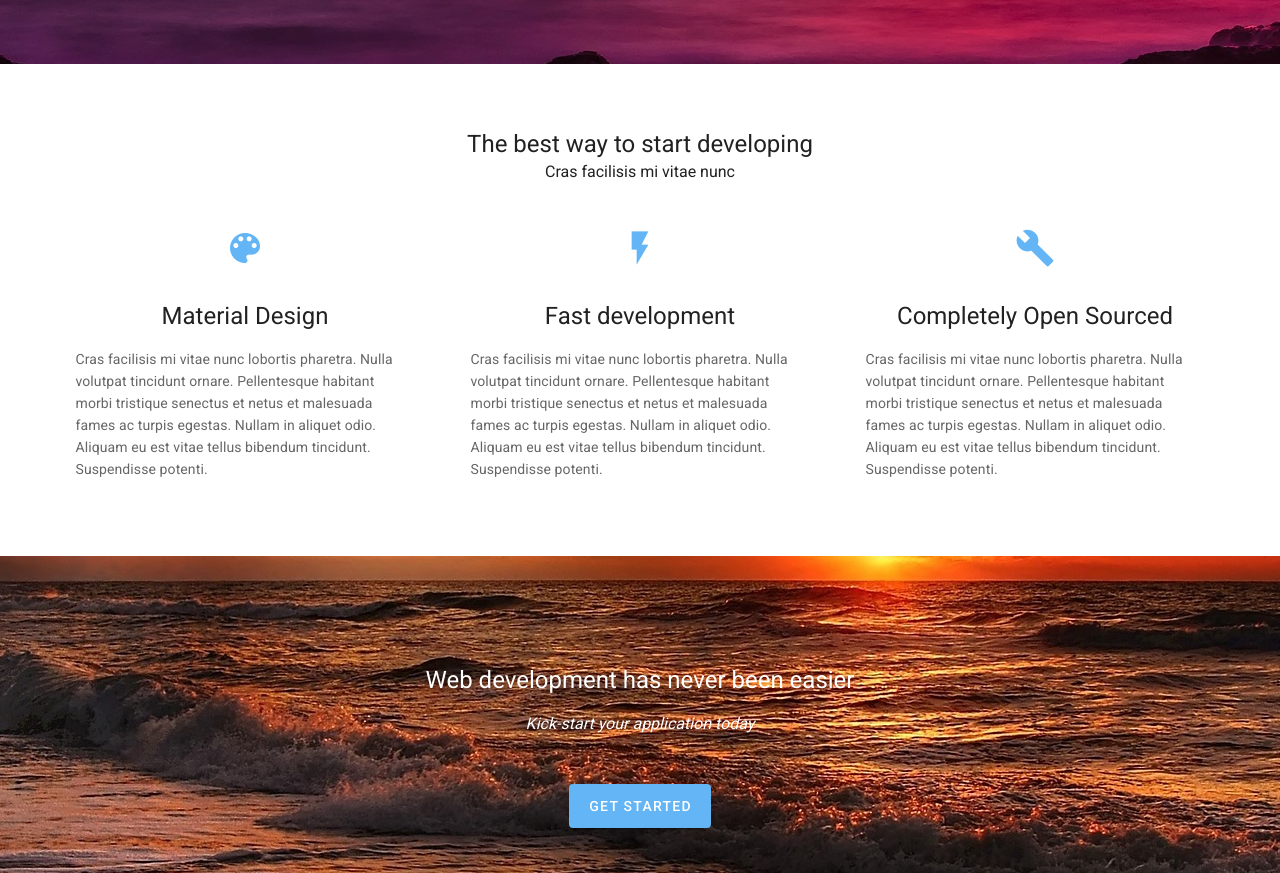
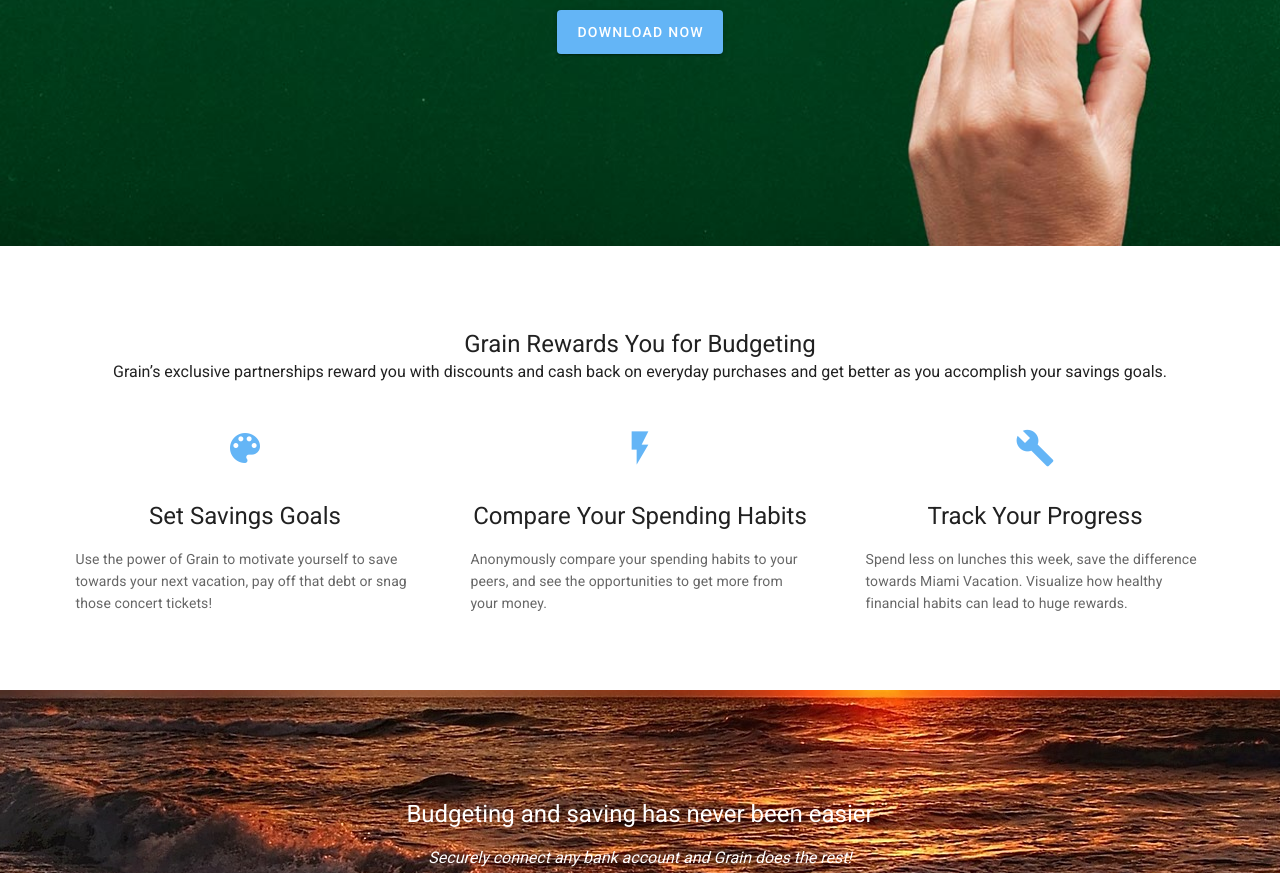
Before and after one commit to dandonovan78/grain-web, a plain HTML site: page index.html in a window 1280 px wide. Shown: the part 600-1473 px from the top of the page. Drawn offline with nearby package versions, Linux system fonts and the light colour scheme.

Commit message:
Updated home page with sample images and text

```diff
--- a/index.html
+++ b/index.html
@@ -16,7 +16,7 @@
     </v-toolbar>
     <v-content>
       <section>
-        <v-parallax src="assets/hero.jpeg" height="600">
+        <v-parallax src="assets/Happiness-vs-Wealth.jpg" height="800">
           <v-layout
             column
             align-center
@@ -48,9 +48,10 @@
         >
           <v-flex xs12 sm4 class="my-4">
             <div class="text-center">
-              <h2 class="headline">The best way to start developing</h2>
+              <h2 class="headline">Grain Rewards You for Budgeting</h2>
               <span class="subheading">
-                Cras facilisis mi vitae nunc
+                Grain’s exclusive partnerships reward you with discounts and cash back on everyday purchases
+                and get better as you accomplish your savings goals.
               </span>
             </div>
           </v-flex>
@@ -63,12 +64,10 @@
                       <v-icon x-large class="blue--text text--lighten-2">mdi-palette</v-icon>
                     </v-card-text>
                     <v-card-title primary-title class="layout justify-center">
-                      <div class="headline text-center">Material Design</div>
+                      <div class="headline text-center">Set Savings Goals</div>
                     </v-card-title>
                     <v-card-text>
-                      Cras facilisis mi vitae nunc lobortis pharetra. Nulla volutpat tincidunt ornare.
-                      Pellentesque habitant morbi tristique senectus et netus et malesuada fames ac turpis egestas.
-                      Nullam in aliquet odio. Aliquam eu est vitae tellus bibendum tincidunt. Suspendisse potenti.
+                      Use the power of Grain to motivate yourself to save towards your next vacation, pay off that debt or snag those concert tickets!
                     </v-card-text>
                   </v-card>
                 </v-flex>
@@ -78,12 +77,10 @@
                       <v-icon x-large class="blue--text text--lighten-2">mdi-flash</v-icon>
                     </v-card-text>
                     <v-card-title primary-title class="layout justify-center">
-                      <div class="headline">Fast development</div>
+                      <div class="headline">Compare Your Spending Habits</div>
                     </v-card-title>
                     <v-card-text>
-                      Cras facilisis mi vitae nunc lobortis pharetra. Nulla volutpat tincidunt ornare.
-                      Pellentesque habitant morbi tristique senectus et netus et malesuada fames ac turpis egestas.
-                      Nullam in aliquet odio. Aliquam eu est vitae tellus bibendum tincidunt. Suspendisse potenti.
+                      Anonymously compare your spending habits to your peers, and see the opportunities to get more from your money.
                     </v-card-text>
                   </v-card>
                 </v-flex>
@@ -93,12 +90,10 @@
                       <v-icon x-large class="blue--text text--lighten-2">mdi-wrench</v-icon>
                     </v-card-text>
                     <v-card-title primary-title class="layout justify-center">
-                      <div class="headline text-center">Completely Open Sourced</div>
+                      <div class="headline text-center">Track Your Progress</div>
                     </v-card-title>
                     <v-card-text>
-                      Cras facilisis mi vitae nunc lobortis pharetra. Nulla volutpat tincidunt ornare.
-                      Pellentesque habitant morbi tristique senectus et netus et malesuada fames ac turpis egestas.
-                      Nullam in aliquet odio. Aliquam eu est vitae tellus bibendum tincidunt. Suspendisse potenti.
+                      Spend less on lunches this week, save the difference towards Miami Vacation. Visualize how healthy financial habits can lead to huge rewards.
                     </v-card-text>
                   </v-card>
                 </v-flex>
@@ -111,8 +106,8 @@
       <section>
         <v-parallax src="assets/section.jpg" height="380">
           <v-layout column align-center justify-center>
-            <div class="headline white--text mb-4 text-center">Web development has never been easier</div>
-            <em>Kick-start your application today</em>
+            <div class="headline white--text mb-4 text-center">Budgeting and saving has never been easier</div>
+            <em>Securely connect any bank account and Grain does the rest!</em>
             <v-btn
               class="mt-12"
               color="blue lighten-2"
@@ -185,11 +180,12 @@
         <v-layout row wrap align-center>
           <v-flex xs12>
             <div class="white--text ml-4">
-              Made with
+              &copy; Grain Finacial - 2020
+              <!-- Made with
               <v-icon class="red--text">mdi-heart</v-icon>
               by <a class="white--text" href="https://vuetifyjs.com" target="_blank">Vuetify</a>
               and <a class="white--text" href="https://github.com/vwxyzjn">Costa Huang</a>
-            </div>
+            </div> -->
           </v-flex>
         </v-layout>
       </v-footer>
```
Also changed, not shown: assets/Happiness-vs-Wealth.jpg (added), assets/mio-staging-sample.png (added), assets/wallet-app-sample.jpg (added).
